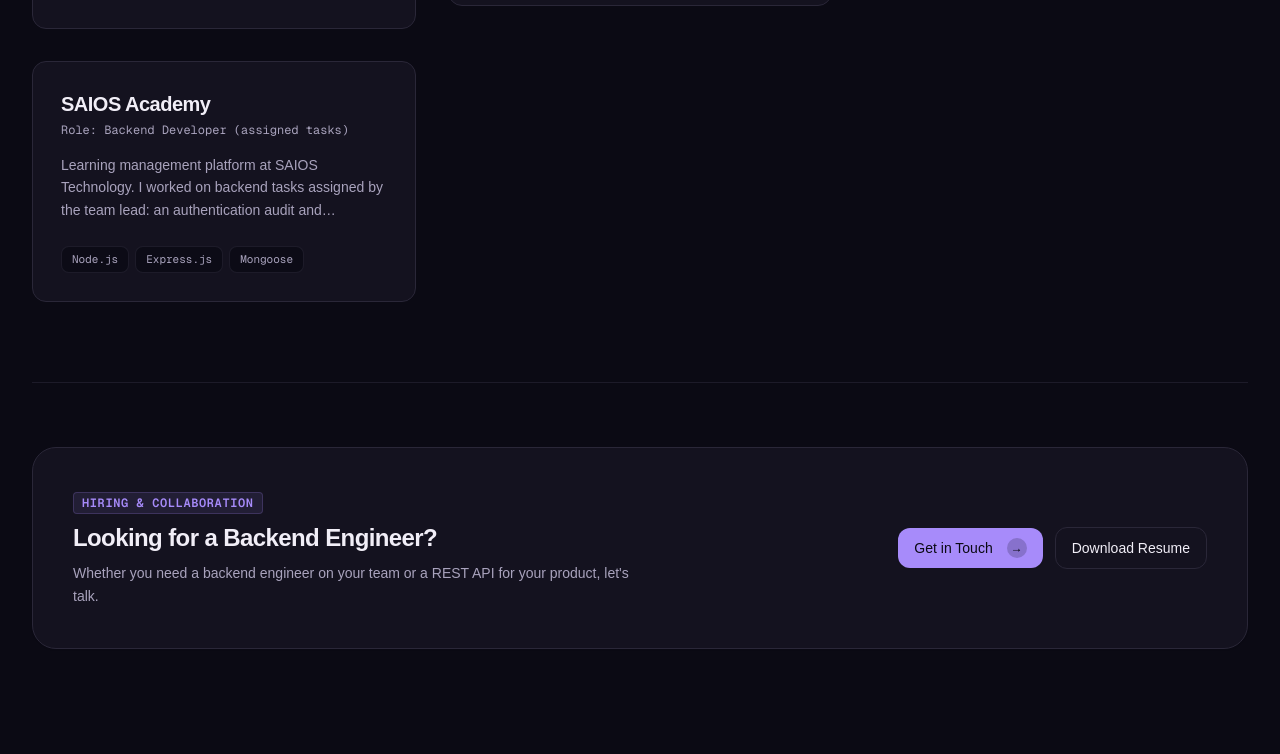
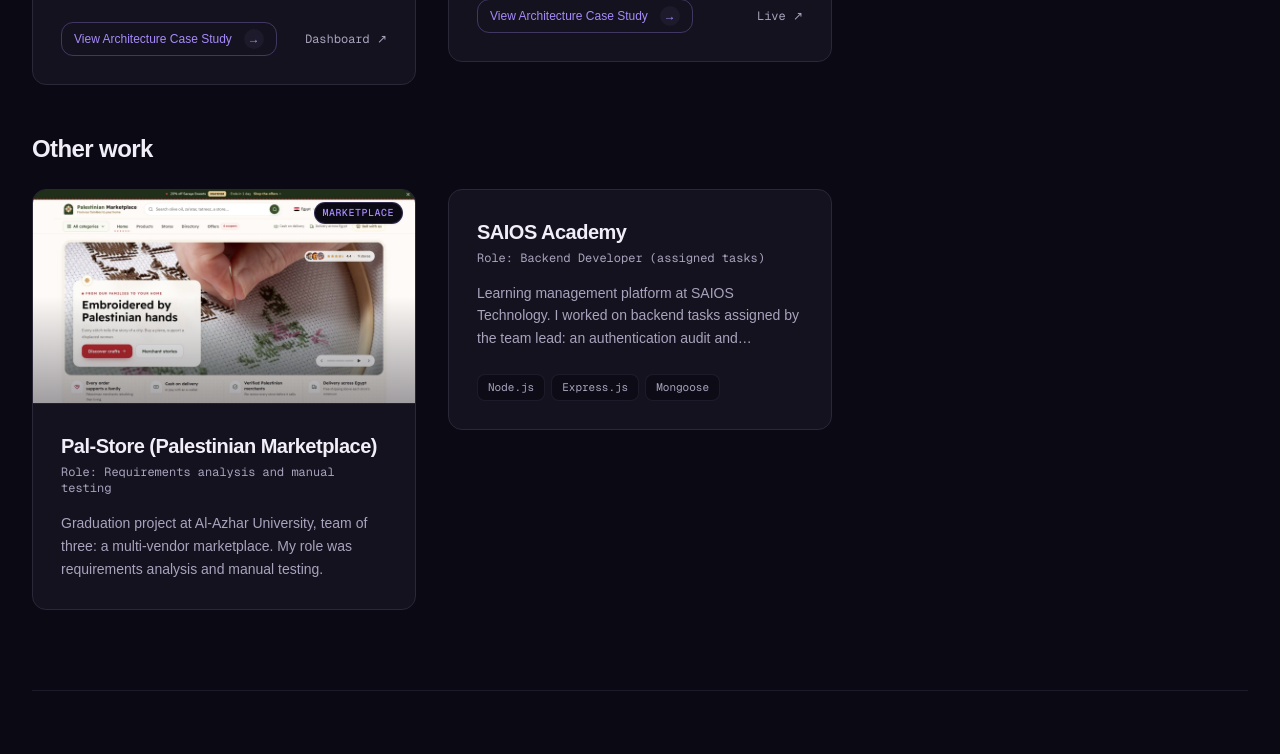
Before and after one commit to hammoudFerwana/mohammed-ferwana-portfolio, a Next.js app: page /projects in a window 1280 px wide. Shown: the part 1020-1774 px from the top of the page. Built offline with nearby package versions, Linux system fonts and the light colour scheme; no server answers; a web font is replaced by a local one.

Commit message:
feat(projects): group main projects and other work

```diff
--- a/src/components/projects/ProjectsExplorer.jsx
+++ b/src/components/projects/ProjectsExplorer.jsx
@@ -51,6 +51,16 @@ export default function ProjectsExplorer({ projects = [] }) {
       return titleMatch || descMatch || roleMatch || categoryMatch || techMatch;
     });
   }, [projects, activeFilter, searchQuery]);
+
+  const projectGroups = useMemo(() => {
+    const mainProjects = filteredProjects.filter((p) => p.tier === 1);
+    const otherWork = filteredProjects.filter((p) => p.tier === 2);
+
+    return [
+      { id: 'group-main-projects', heading: 'Main projects', items: mainProjects },
+      { id: 'group-other-work', heading: 'Other work', items: otherWork },
+    ].filter((group) => group.items.length > 0);
+  }, [filteredProjects]);
 
   // Compute counts for each filter pill
   const filterCounts = useMemo(() => {
@@ -204,12 +214,25 @@ export default function ProjectsExplorer({ projects = [] }) {
       {/* ── Filtered Animated Cards Grid ── */}
       <div id="projects-grid" role="region" aria-live="polite">
         <AnimatePresence mode="popLayout">
-          {filteredProjects.length > 0 ? (
+          {projectGroups.length > 0 ? (
+            <div className="space-y-12">
+              {projectGroups.map((group) => (
+                <section
+                  key={group.id}
+                  aria-labelledby={group.id}
+                  className="space-y-6"
+                >
+                  <h2
+                    id={group.id}
+                    className="text-xl sm:text-2xl font-bold text-text-primary tracking-tight"
+                  >
+                    {group.heading}
+                  </h2>
                   <m.div
                     layout={!shouldReduceMotion}
                     className="grid grid-cols-1 md:grid-cols-2 lg:grid-cols-3 gap-6 lg:gap-8"
                   >
-              {filteredProjects.map((project, idx) => (
+                    {group.items.map((project, idx) => (
                       <m.div
                         key={project.id}
                         data-reveal=""
@@ -231,10 +254,16 @@ export default function ProjectsExplorer({ projects = [] }) {
                               }
                         }
                       >
-                  <ProjectCard project={project} priority={idx === 0} />
+                        <ProjectCard
+                          project={project}
+                          priority={group.id === 'group-main-projects' && idx === 0}
+                        />
                       </m.div>
                     ))}
                   </m.div>
+                </section>
+              ))}
+            </div>
           ) : (
             <m.div
               key="empty-state"
```
Lines whose indentation alone changed are shown as unchanged.
